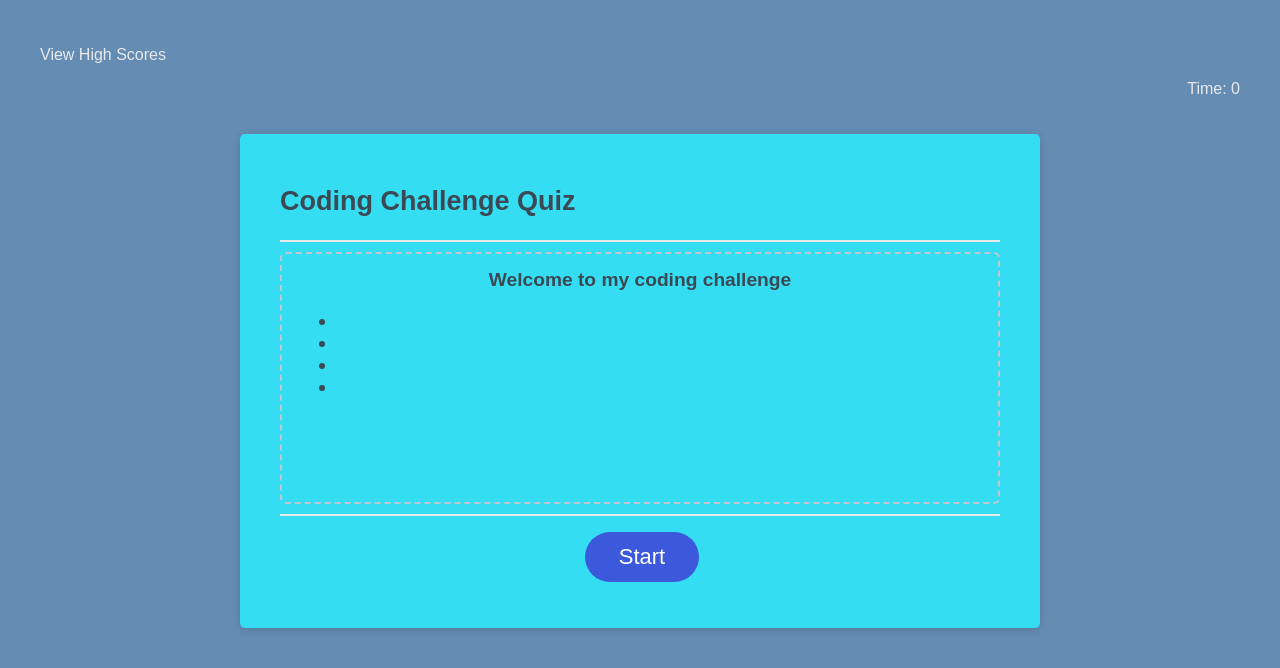
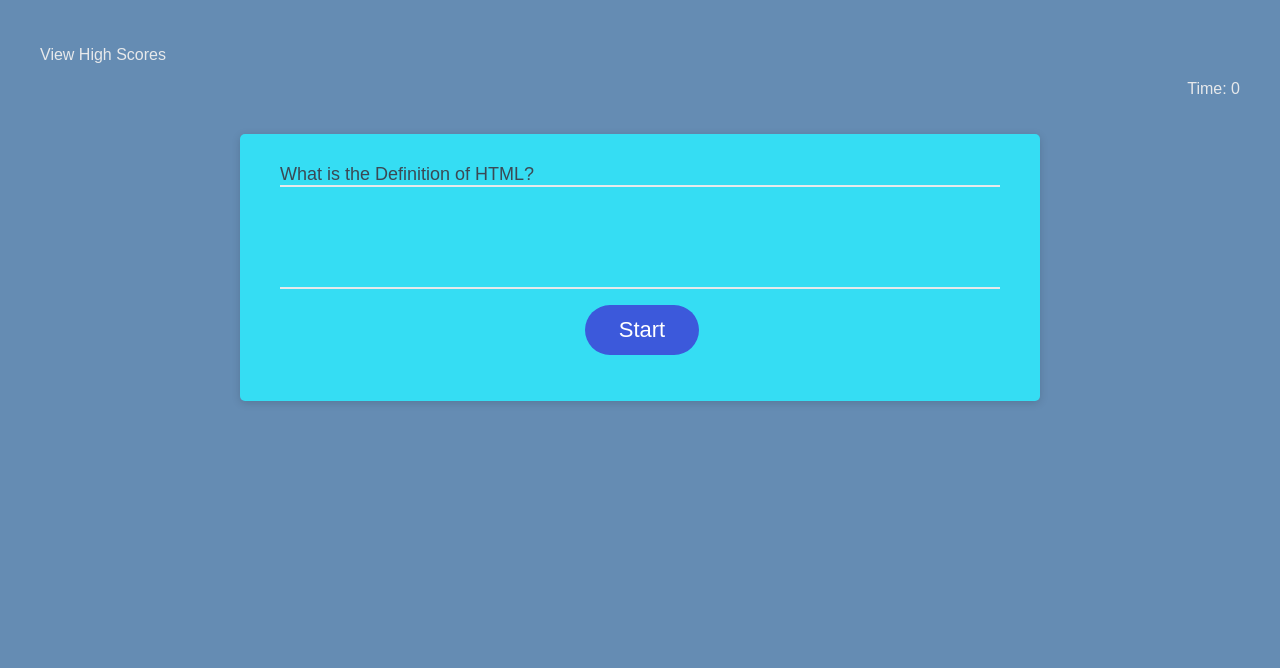
Before and after one commit to ninobrown585/Code-Quiz, a plain HTML site: page index.html in a window 1280 px wide. Both pictures are taken after a click on the button "Start". Drawn offline with nearby package versions, Linux system fonts and the light colour scheme.

Commit message:
Updated html and JS code

```diff
--- a/assetts/js/script.js
+++ b/assetts/js/script.js
@@ -2,7 +2,7 @@ var timerEL = $('#timer');
 var questionsEL = $('#questions');
 var rootEL = $('.card');
 
-
+var questionNumber = 0;
 
 var chosen = [
     {
@@ -17,24 +17,46 @@ var chosen = [
     },
     {
         question:"What does the DOM stand for",
-        options:["Data Order Model", "Document Object Model", "Document Order Model"]
+        options:["Data Order Model", "Document Object Model", "Document Order Model"],
         answer: 1
     },
     {
         question: "Arrays in JavaScript can be used to store ________.",
-        choice: ["numbers and strings", "other arrays", "booleans", "all of the above"],
-        answer: 3
+        choice: ["numbers and strings", "other arrays", "all of the above"],
+        answer: 2
     },
 
     {
         question: "A very useful tool used during development and debugging for printing content to the debugger is:",
-        choice: ["JavaScript", "terminal / bash", "for loops", "console.log"],
-        answer: 3
+        choice: ["JavaScript", "for loops", "console.log"],
+        answer: 2
     },
 
     {
         question: "String values must be enclosed within ______ when being assigned to variables.",
-        choice: ["commas", "curly brackets", "quotes", "parentheses"],
+        choice: ["commas", "curly brackets", "quotes",],
         answer: 2
     }
 ]
+
+$('#generate').on('click', function(){
+
+    $('h3').hide();
+    startQuestions();
+    function startQuestions(){
+        // if(questionNumber < chosen.length){
+            for(i=0; i<chosen.length; i++){
+                var ranQuestion = Math.floor(Math.random()*(chosen.length));
+                $(questionsEL).text(chosen[ranQuestion].question);
+                $(".answer-1").text(chosen[ranQuestion].choice[0]);
+                $(".answer-2").text(chosen[ranQuestion].choice[1]);
+                $(".answer-3").text(chosen[ranQuestion].choice[2]);
+
+
+
+            }
+
+        }
+    // }
+
+});
--- a/index.html
+++ b/index.html
@@ -18,15 +18,15 @@
           <h2>Coding Challenge Quiz</h2>
         </div>
         <div class="card-body">
-          <h1 id="answers"
+          <h3 id="answers"
 
           >Welcome to my coding challenge
           <ul>
             <li class="answer-1"></li>
             <li class="answer-2"></li>
             <li class="answer-3"></li>
-            <li class="answer-4"></li>
-          </ul></h1>
+            <!-- <li class="answer-4"></li> -->
+          </ul></h3>
 
         </div>
         <div class="card-footer">
```
